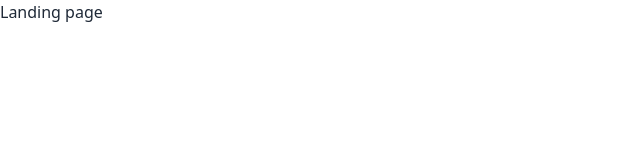
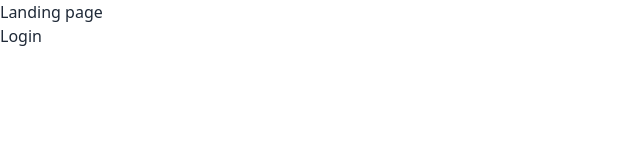
Before and after one commit to frijolitodev/medic-web, a React (Vite) app: page / in a window 1280 px wide. Shown: the top 160 px of the page, without its empty margins (0-640 px from the left). Built offline with nearby package versions, Linux system fonts and the light colour scheme.

Commit message:
fix: temporary login btn in landing

```diff
--- a/src/pages/landing/index.tsx
+++ b/src/pages/landing/index.tsx
@@ -1,9 +1,11 @@
 import Layout from '@components/layout';
 import React, { FC } from 'react';
+import { Link } from 'react-router-dom';
 
 const Landing: FC = () => (
     <Layout>
         <h1>Landing page</h1>
+        <Link to="/login">Login</Link>
     </Layout>
 );
 
```
